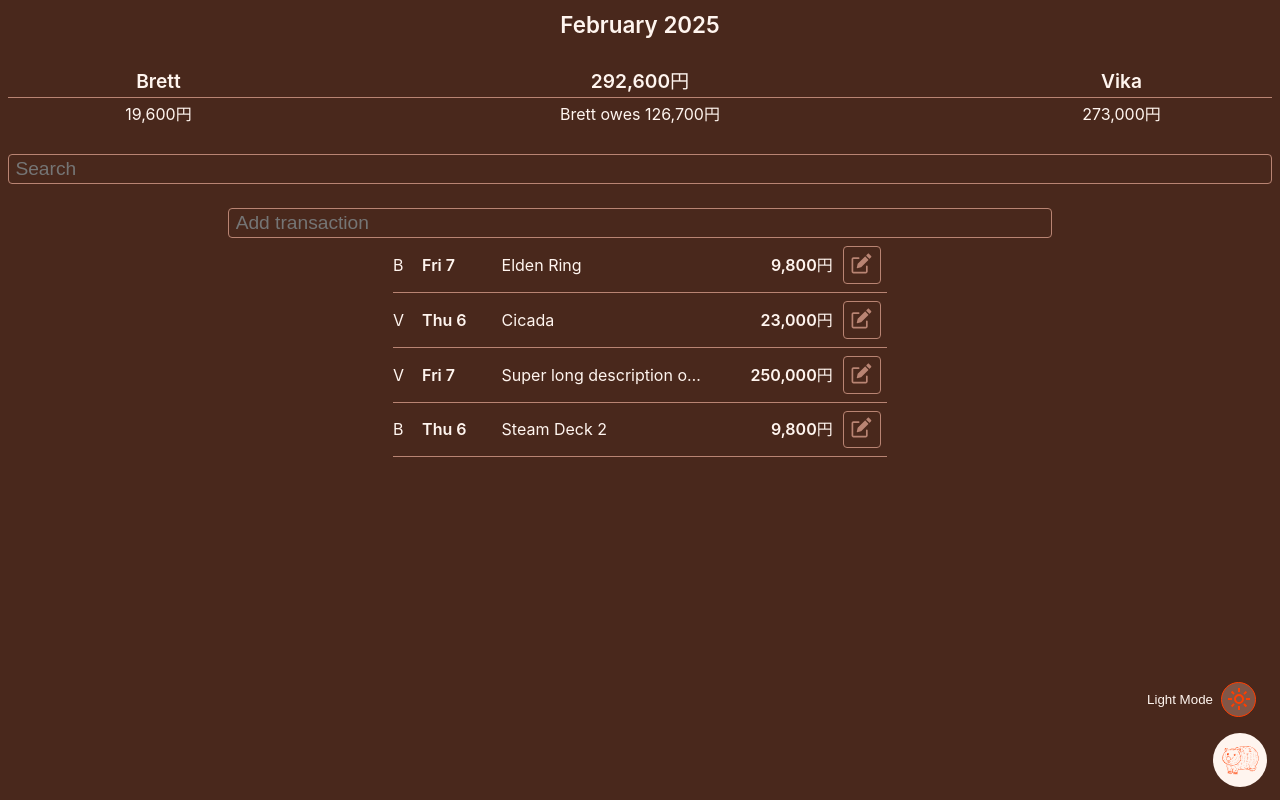
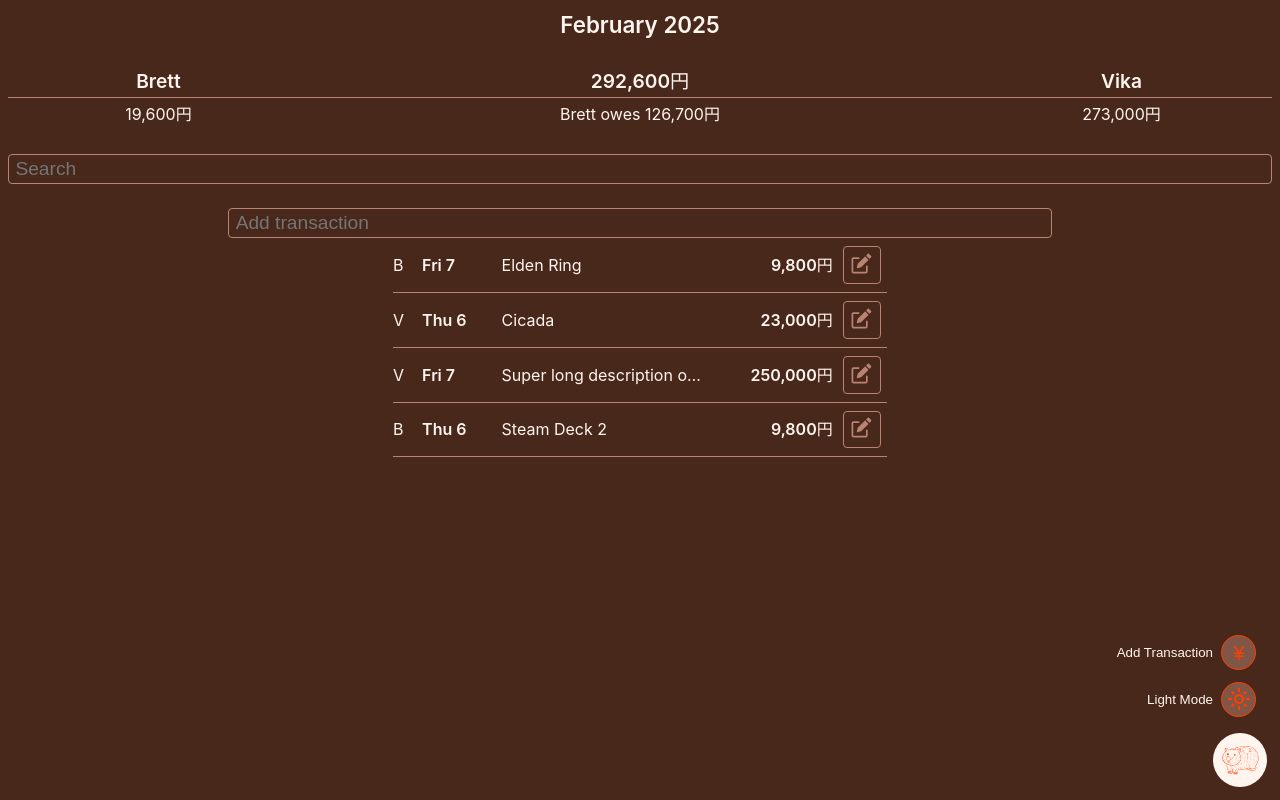
Before and after one commit to Brett-Tanner/spending_frontend, a Svelte app: page / in a window 1280 px wide. Both pictures are taken after a click on the button 1240 px from the left and 760 px from the top of the page. Built offline with nearby package versions, Linux system fonts and the light colour scheme.

Commit message:
Add BubbleMenu tests & animation

```diff
--- a/src/components/BubbleMenu/BubbleMenu.svelte
+++ b/src/components/BubbleMenu/BubbleMenu.svelte
@@ -1,13 +1,19 @@
 <script lang="ts">
 	import Womby from "../icons/Womby.svelte";
+	import AddTransaction from "./BubbleMenuItem/AddTransaction/AddTransaction.svelte";
 	import ThemeToggle from "./BubbleMenuItem/ThemeToggle/ThemeToggle.svelte";
+
+	let open = $state(false);
 </script>
 
-<button type="button">
+{#if open}
+	<AddTransaction />
+	<ThemeToggle />
+{/if}
+
+<button type="button" onclick={() => (open = !open)}>
 	<Womby --fill="var(--color-accent)" />
 </button>
-
-<ThemeToggle />
 
 <style>
 	button {
--- /dev/null
+++ b/src/components/BubbleMenu/BubbleMenuItem/AddTransaction/AddTransaction.svelte
@@ -0,0 +1,15 @@
+<script>
+	import BubbleMenuItem from "../BubbleMenuItem.svelte";
+	import Yen from "./icons/Yen.svelte";
+</script>
+
+{#snippet YenIcon()}
+	<Yen --fill="var(--color-accent)" />
+{/snippet}
+
+<BubbleMenuItem
+	text="Add Transaction"
+	onclick={() => {}}
+	Icon={YenIcon}
+	order={2}
+/>
--- /dev/null
+++ b/src/components/BubbleMenu/BubbleMenuItem/AddTransaction/icons/Yen.svelte
@@ -0,0 +1,15 @@
+<svg
+	xmlns="http://www.w3.org/2000/svg"
+	height="20px"
+	viewBox="0 -960 960 960"
+	width="20px"
+	><path
+		d="M444-144v-144H264v-72h180v-72H264v-72h154L216-816h86l178 276 178-276h86L542-504h154v72H516v72h180v72H516v144h-72Z"
+	/></svg
+>
+
+<style>
+	svg {
+		fill: var(--fill);
+	}
+</style>
--- a/src/components/BubbleMenu/BubbleMenuItem/BubbleMenuItem.svelte
+++ b/src/components/BubbleMenu/BubbleMenuItem/BubbleMenuItem.svelte
@@ -1,16 +1,23 @@
 <script lang="ts">
 	import type { Snippet } from "svelte";
+	import { fly } from "svelte/transition";
 
 	interface BubbleMenuItemProps {
 		text: string;
 		Icon: Snippet;
+		order: number;
 		onclick: () => void;
 	}
 
-	const { text, Icon, onclick }: BubbleMenuItemProps = $props();
+	const { text, Icon, onclick, order }: BubbleMenuItemProps = $props();
 </script>
 
-<button type="button" {onclick}>
+<button
+	type="button"
+	{onclick}
+	transition:fly={{ y: 50, duration: 100 * order }}
+	style="--order: {order}"
+>
 	{text}
 	<div class="svg-container">
 		{@render Icon()}
--- a/src/components/BubbleMenu/BubbleMenuItem/ThemeToggle/ThemeToggle.svelte
+++ b/src/components/BubbleMenu/BubbleMenuItem/ThemeToggle/ThemeToggle.svelte
@@ -39,5 +39,5 @@
 	text={activeTheme === "dark" ? "Light Mode" : "Dark Mode"}
 	Icon={activeTheme === "dark" ? LightIcon : DarkIcon}
 	onclick={toggleTheme}
-	--order="1"
+	order={1}
 />
```
Also changed, not shown: 2 other files (tests, documents, lock files or other folders).
